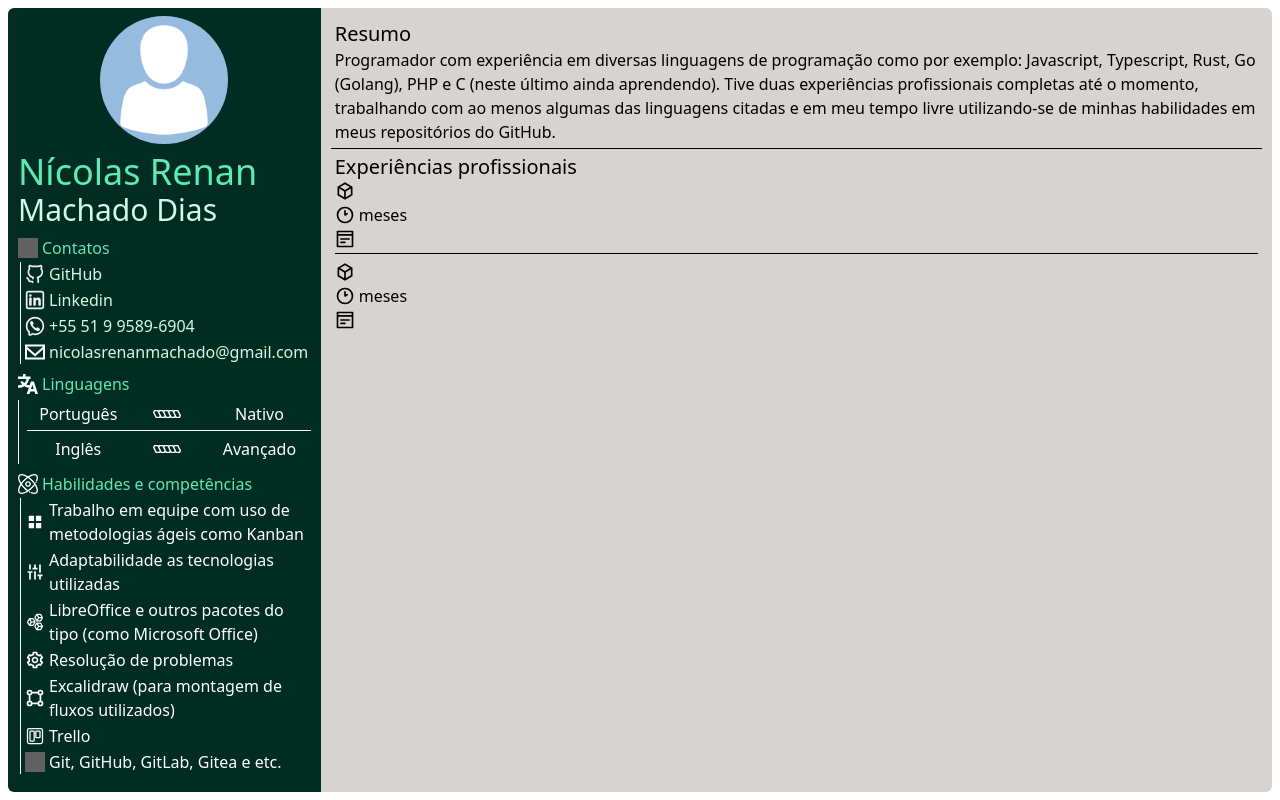
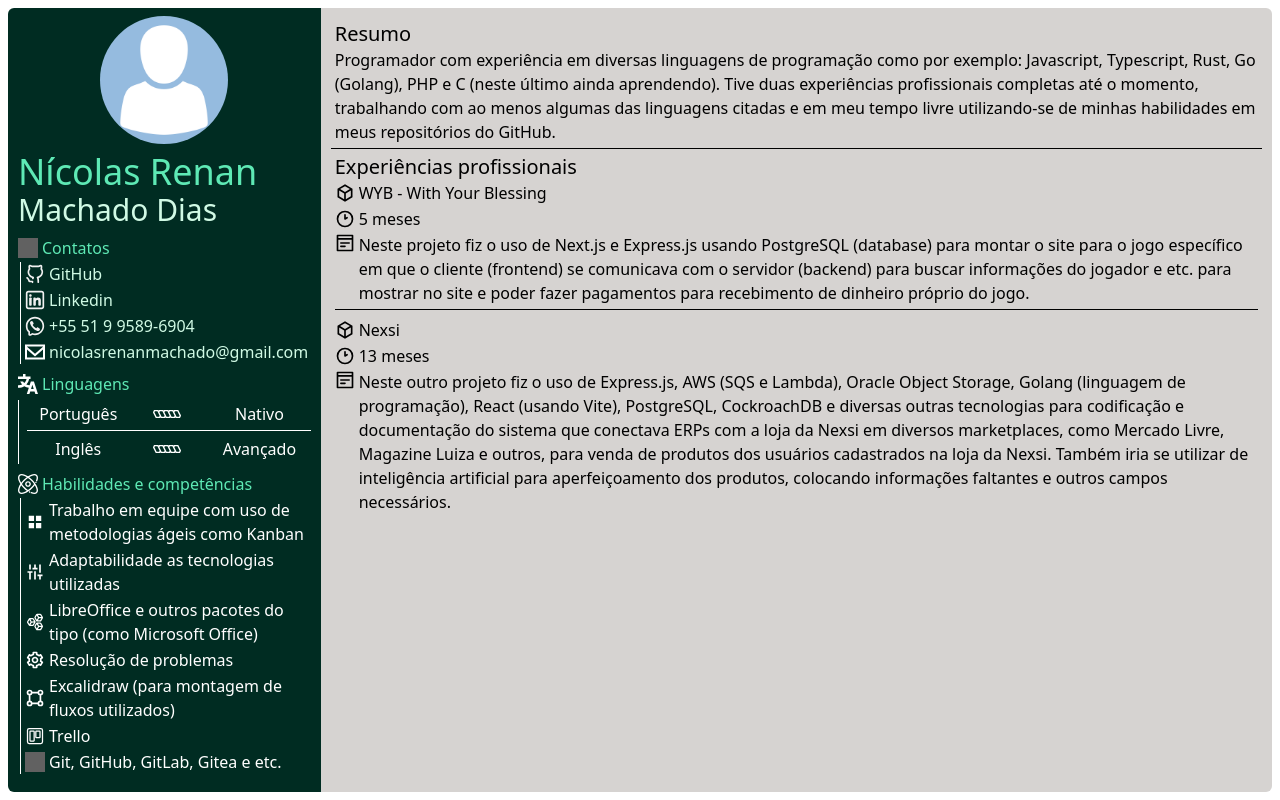
Before and after one commit to NickRMD/curriculum, a React (Vite) app: page / in a window 1280 px wide. Built offline with nearby package versions, Linux system fonts and the light colour scheme; grey boxes are pictures that could not be loaded.

Commit message:
Changed names from Portuguese to English

```diff
--- a/src/components/experienceItem.tsx
+++ b/src/components/experienceItem.tsx
@@ -3,27 +3,27 @@ import project from "../assets/project.svg";
 import clock from "../assets/clock.svg";
 import description from "../assets/description.svg";
 
-interface itemProps {
-  projeto: string,
-  tempo: number,
-  descricao: string,
+export interface experienceItemProps {
+  project: string,
+  months: number,
+  description: string,
   className?: string
 }
 
-export default function ExperienceItem(props: itemProps) {
+export default function ExperienceItem(props: experienceItemProps) {
   return (
     <li className={`flex flex-col gap-0.5 ${props.className}`}>
       <div className="flex items-center gap-1" >
         <img className="size-5 select-none" alt="Ícone indicando projeto" src={project}/>
-        <h3>{props.projeto}</h3>
+        <h3>{props.project}</h3>
       </div>
       <div className="flex items-center gap-1" >
         <img className="size-5 select-none" alt="Ícone indicando tempo" src={clock}/>
-        <h3>{props.tempo} meses</h3>
+        <h3>{props.months} meses</h3>
       </div>
       <div className="flex items-start gap-1" >
         <img className="size-5 select-none" alt="Ícone indicando descrição" src={description}/>
-        <p>{props.descricao}</p>
+        <p>{props.description}</p>
       </div>
     </li>
   )
```
